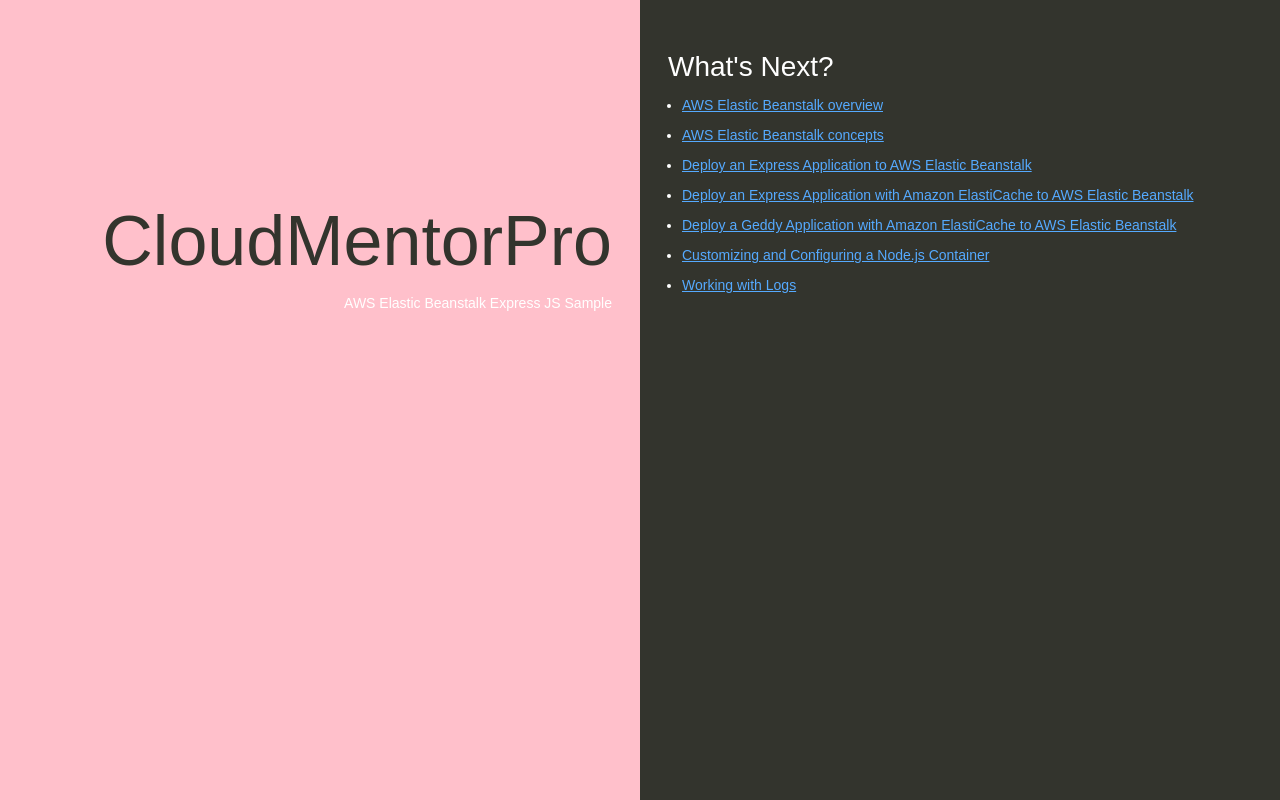
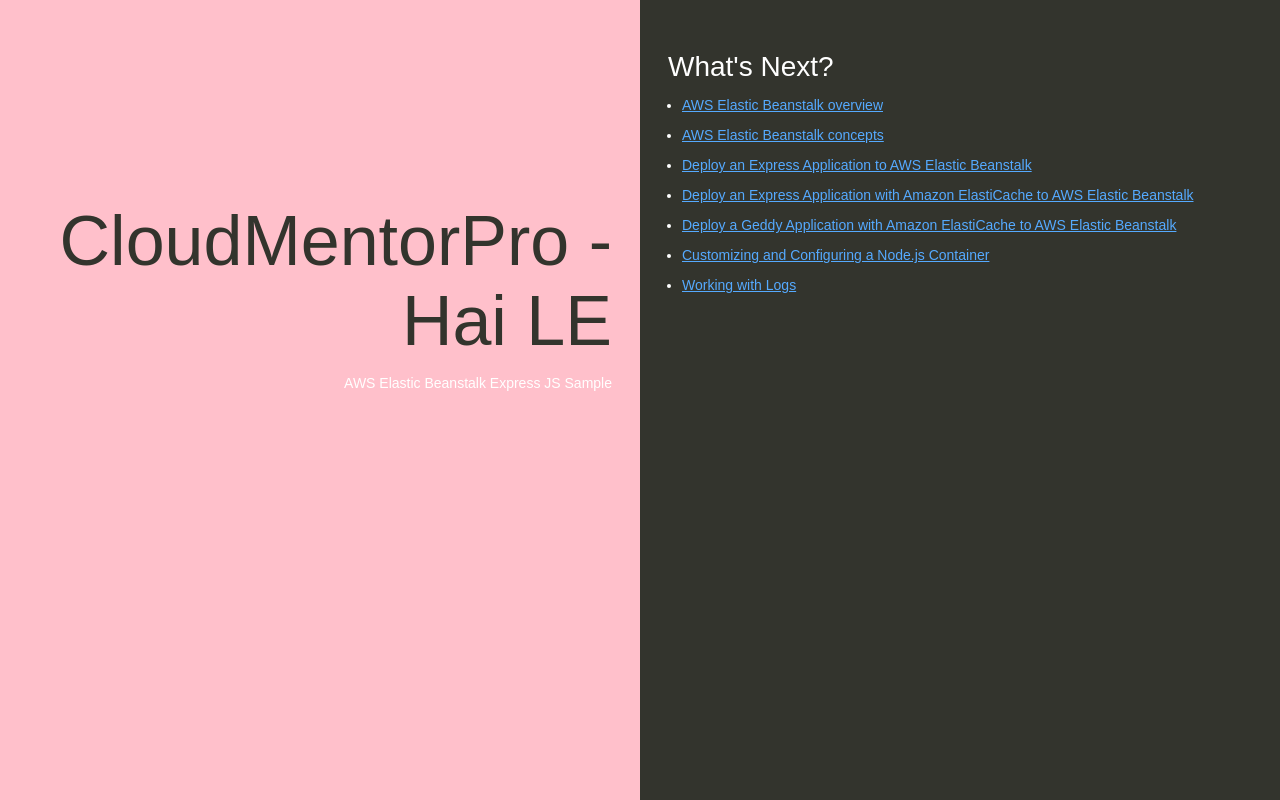
Before and after one commit to thanhhai45/dva-repo-express-js-sample-app, a website: page index.html in a window 1280 px wide. Drawn offline with Linux system fonts and the light colour scheme.

Commit message:
Change text

```diff
--- a/index.html
+++ b/index.html
@@ -74,7 +74,7 @@
   </head>
   <body>
     <div class="textColumn">
-      <h1>CloudMentorPro</h1>
+      <h1>CloudMentorPro - Hai LE</h1>
       <p>AWS Elastic Beanstalk Express JS Sample</p>
     </div>
     <div class="linksColumn">
```
